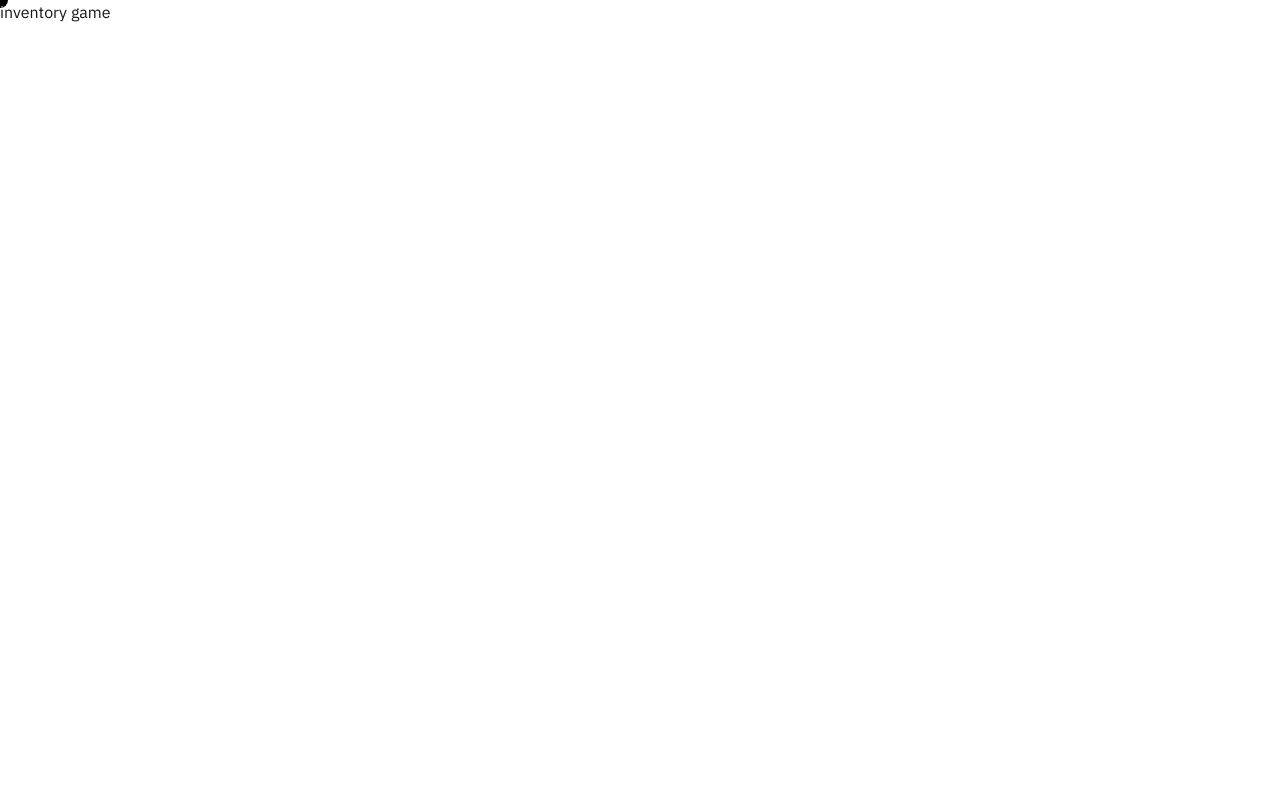
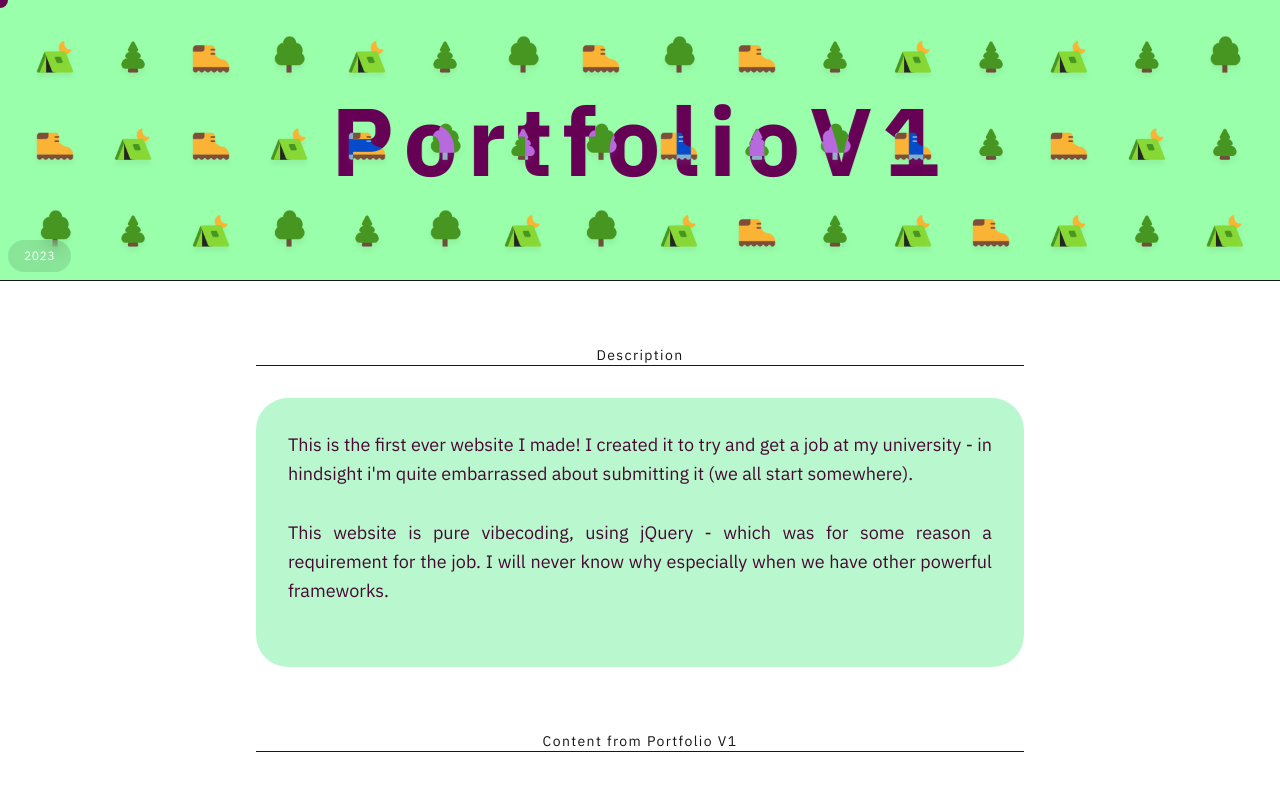
Before and after one commit to ToadBoyChen/new_portfolio, a Next.js app: page /portfolio/inventory-game in a window 1280 px wide. Shown: the top 786 px of the page. Built offline with nearby package versions, Linux system fonts and the light colour scheme.

Commit message:
adding content and improving abstract layout

```diff
--- a/app/portfolio/(projects)/capycalm/page.tsx
+++ b/app/portfolio/(projects)/capycalm/page.tsx
@@ -36,7 +36,7 @@ export default function Page() {
                     "Tiktok": "https://www.tiktok.com/@capycalmapp"
                 }}
 
-                color="bg-blue-300"
+                color="bg-indigo-200"
 
                 content={{
                     "Figure One: This is the landing page displaying an informational page explaining why mindfulness and meditation is good.": "/capycalm/capycalm-1.png",
--- a/app/portfolio/(projects)/inventory-game/page.tsx
+++ b/app/portfolio/(projects)/inventory-game/page.tsx
@@ -1,7 +1,46 @@
+import PortfolioAbstract from "@/components/PortfolioAbstract";
+
 export default function Page() {
     return (
-        <div>
-            <p>inventory game</p>
-        </div>
+        <section className="overflow-x-hidden">
+            <PortfolioAbstract
+                name="Portfolio V1"
+
+                description={[
+                    "This is the first ever website I made! I created it to try and get a job at my university - in hindsight i'm quite embarrassed about submitting it (we all start somewhere).",
+
+                    "This website is pure vibecoding, using jQuery - which was for some reason a requirement for the job. I will never know why especially when we have other powerful frameworks."
+                ]}
+
+                date="2023"
+
+                bannerImage="/portfolio-v1/portfolio-v1_banner.png"
+
+                roles={{
+                    "Vibe Coding": 90,
+                    "Thinking": 5,
+                    "Trying to make money": 5
+                }}
+
+                stack={[
+                    "jQuery",
+                    "HTML",
+                    "javaScript"
+                ]}
+
+                links={{
+                    "Website": "https://old-website-eight.vercel.app/",
+                }}
+
+                color="bg-green-200"
+
+                content={{
+                    "Figure One: this is the welcome page. There isn't much to say other than I thought the blur effect was awesome. It couldn't fix this either way.": "/portfolio-v1/portfolio-v1-1.png",
+                    "Figure Two: footer - again don't have much to say.": "/portfolio-v1/portfolio-v1-2.png",
+                    "Figure Three: this was supposed to be the 'selling point' of this website. These are animated bubbles that expand to give facts - nothing is centred.": "/portfolio-v1/portfolio-v1-3.png",
+                    "Figure Four: some fact cards.": "/portfolio-v1/portfolio-v1-4.png",
+                }}
+            />
+        </section>
     );
 }
--- a/app/portfolio/(projects)/portfolio-1/page.tsx
+++ b/app/portfolio/(projects)/portfolio-1/page.tsx
@@ -12,7 +12,7 @@ export default function Page() {
                     "This website is pure vibecoding, using jQuery - which was for some reason a requirement for the job. I will never know why especially when we have other powerful frameworks."
                 ]}
 
-                date="2023"
+                date="February 2024"
 
                 bannerImage="/portfolio-v1/portfolio-v1_banner.png"
 
@@ -25,14 +25,15 @@ export default function Page() {
                 stack={[
                     "jQuery",
                     "HTML",
-                    "javaScript"
+                    "JavaScript",
+                    "CSS",
                 ]}
 
                 links={{
                     "Website": "https://old-website-eight.vercel.app/",
                 }}
 
-                color="bg-red-300"
+                color="bg-green-200"
 
                 content={{
                     "Figure One: this is the welcome page. There isn't much to say other than I thought the blur effect was awesome. It couldn't fix this either way.": "/portfolio-v1/portfolio-v1-1.png",
--- a/app/portfolio/(projects)/portfolio-2/page.tsx
+++ b/app/portfolio/(projects)/portfolio-2/page.tsx
@@ -7,27 +7,29 @@ export default function Page() {
                 name="Portfolio V2"
 
                 description={[
-                    "",
+                    "After portfolio V1 I became hooked with web development - hence leading to portfolio number two. This website is still coded with simple html, js and css files.",
 
-                    ""
+                    "Here is where I started to grasp to ideas of a responsiveness (used Bootstrap) and learnt what one should properly include on a portfolio, however its very text heavy, vibe coded to the max and deeply inefficient.",
+
+                    "Still, this was a necessary development in my journey, and a step in the right direction (portfolio v2 is less vibe-coded as opposed to portfolio v1 - this pattern continues)."
                 ]}
 
-                date="2024"
+                date="April 2024"
 
                 bannerImage="/portfolio-v2/portfolio-v2_banner.png"
 
                 roles={{
-                    "Frontend Developer": 20,
-                    "Designer": 45,
-                    "Marketing": 35
+                    "Vibe Coding": 60,
+                    "Thinking": 15,
+                    "Making Huge CSS Files": 25,
                 }}
 
                 stack={[
-                    "Figma",
-                    "Social Media",
-                    "React native",
-                    "TailwindCSS",
-                    "React spring"
+                    "HTML",
+                    "CSS",
+                    "JavaScript",
+                    "Bootstrap",
+                    "GitHub Hosting"
                 ]}
 
                 links={{
@@ -36,7 +38,7 @@ export default function Page() {
                     "Tiktok": "https://www.tiktok.com/@capycalmapp"
                 }}
 
-                color="bg-red-300"
+                color="bg-fuchsia-200"
 
                 content={{
                     "Figure One: This is the landing page displaying an informational page explaining why mindfulness and meditation is good.": "/capycalm-1.png",
--- a/app/portfolio/(projects)/portfolio-3/page.tsx
+++ b/app/portfolio/(projects)/portfolio-3/page.tsx
@@ -36,7 +36,7 @@ export default function Page() {
                     "Tiktok": "https://www.tiktok.com/@capycalmapp"
                 }}
 
-                color="bg-red-300"
+                color="bg-rose-300"
 
                 content={{
                     "Figure One: This is the landing page displaying an informational page explaining why mindfulness and meditation is good.": "/capycalm-1.png",
--- a/app/portfolio/(projects)/portfolio-4/page.tsx
+++ b/app/portfolio/(projects)/portfolio-4/page.tsx
@@ -36,7 +36,7 @@ export default function Page() {
                     "Tiktok": "https://www.tiktok.com/@capycalmapp"
                 }}
 
-                color="bg-red-300"
+                color="bg-yellow-200"
 
                 content={{
                     "Figure One: This is the landing page displaying an informational page explaining why mindfulness and meditation is good.": "/capycalm-1.png",
--- a/components/CustomCursor.tsx
+++ b/components/CustomCursor.tsx
@@ -74,7 +74,7 @@ export default function CustomCursor() {
     >
       {isText && (
         <animated.span
-          className="text-[12px] uppercase font-black text-center leading-none select-none text-white mix-blend-color-difference"
+          className="text-[12px] uppercase font-black text-center leading-none select-none text-white mix-blend-difference "
         >
           {cursorText}
         </animated.span>
--- a/components/PortfolioAbstract.tsx
+++ b/components/PortfolioAbstract.tsx
@@ -126,8 +126,8 @@ export default function PortfolioAbstract(props: PortfolioAbstractProps) {
                     alt={`${props.name} banner`}
                     className="w-full object-cover object-top max-h-100 lg:max-h-70"
                 />
-                <p className="absolute bottom-2 left-8 tracking-wider">
-                    {props.date}
+                <p className="absolute bottom-2 left-2 tracking-wider bg-black/10 px-4 py-2 rounded-4xl backdrop-blur-sm text-xs">
+                    <span className="text-white mix-blend-difference">{props.date}</span>
                 </p>
             </div>
 
@@ -135,13 +135,13 @@ export default function PortfolioAbstract(props: PortfolioAbstractProps) {
                 <p className="pt-16 w-full text-sm border-b tracking-widest text-center mb-8">
                     {"Description"}
                 </p>
-                <div className={`${props.color} p-8 rounded-4xl text-white mix-blend-difference`}>
+                <div className={`${props.color} p-8 rounded-4xl`}>
                     {props.description.map((para, i) => (
                         <p
                             key={i}
-                            className="leading-relaxed text-xl"
+                            className="leading-relaxed text-md md:text-lg text-white mix-blend-difference text-justify"
                         >
-                            {para}
+                            {para} <br /> <br />
                         </p>
                     ))}
                 </div>
@@ -193,7 +193,7 @@ export default function PortfolioAbstract(props: PortfolioAbstractProps) {
                         {textSprings.map(({ opacity, y }, i) => (
                             <animated.p
                                 key={i}
-                                className="absolute text-center text-sm tracking-wider leading-loose text-stone-600"
+                                className="absolute text-sm tracking-wider leading-loose text-stone-600 text-justify"
                                 style={{
                                     opacity,
                                     transform: y.to(v => `translate3d(0, ${v}px, 0)`),
--- a/components/PortfolioMenu.tsx
+++ b/components/PortfolioMenu.tsx
@@ -38,7 +38,7 @@ export default function PortfolioMenu() {
                     <PortfolioEntry
                         text="Portfolio V4"
                         image="capy"
-                        colour="bg-purple-400"
+                        colour="bg-yellow-400"
                         link="/portfolio/portfolio-4"
                     />
                 </li>
@@ -46,7 +46,7 @@ export default function PortfolioMenu() {
                     <PortfolioEntry
                         text="Portfolio V3"
                         image="capy"
-                        colour="bg-fuchsia-400"
+                        colour="bg-rose-400"
                         link="/portfolio/portfolio-3"
                     />
                 </li>
@@ -54,7 +54,7 @@ export default function PortfolioMenu() {
                     <PortfolioEntry
                         text="Portfolio V2"
                         image="capy"
-                        colour="bg-pink-400"
+                        colour="bg-fuchsia-400"
                         link="/portfolio/portfolio-2"
                     />
                 </li>
@@ -62,7 +62,7 @@ export default function PortfolioMenu() {
                     <PortfolioEntry
                         text="Portfolio V1"
                         image="capy"
-                        colour="bg-rose-400"
+                        colour="bg-green-400"
                         link="/portfolio/portfolio-1"
                     />
                 </li>
```
